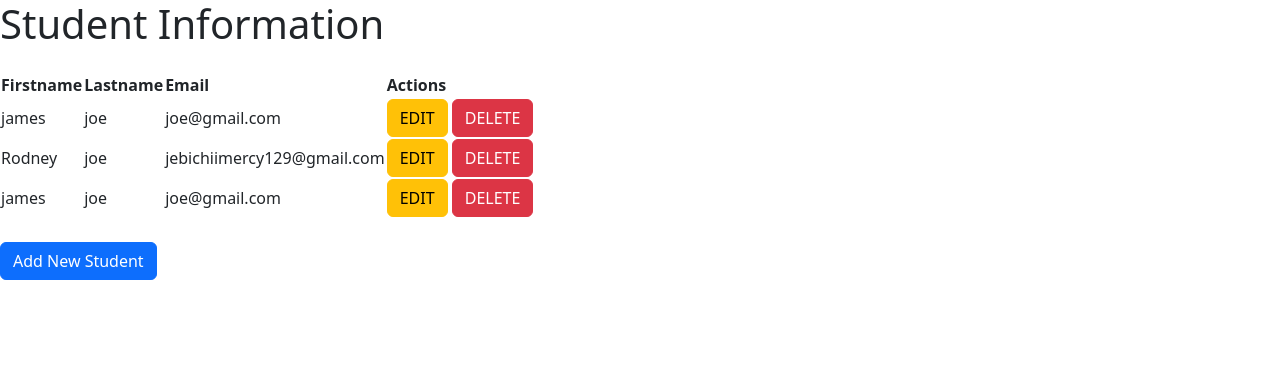
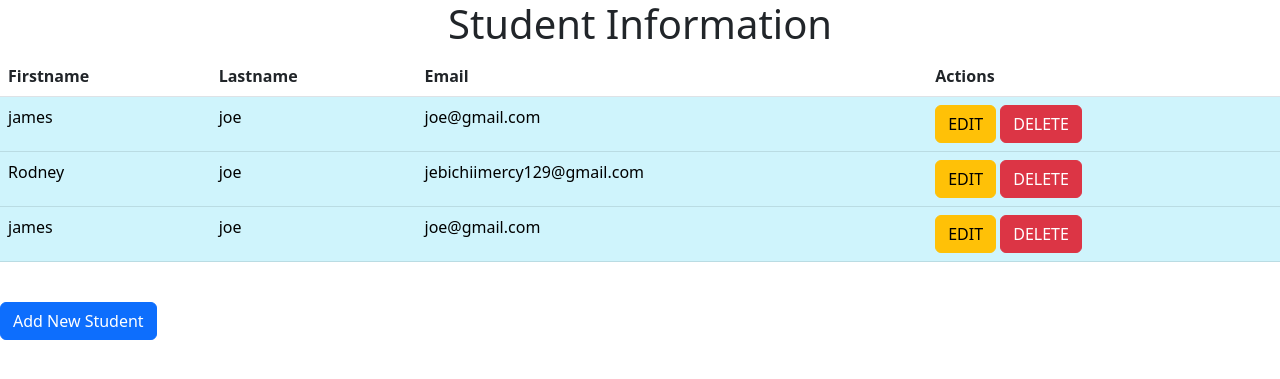
Before and after one commit to Walterwastaken/thecruds, a Django app: page /show in a window 1280 px wide. Shown: the top 379 px of the page. Run offline with Django 4.2, Linux system fonts and the light colour scheme; data comes from the database, SQL or seed files in the repository; both versions use the stored data as it was after the commit; some libraries are stand-ins or nearby versions.

Commit message:
firstcommit

```diff
--- a/templates/base.html
+++ b/templates/base.html
@@ -5,7 +5,7 @@
     <title>Title</title>
 </head>
 <body>
-<div style="background-color:blue;margin-left:200px;margin-right:200px">
+<div style="background-color:lightsteelblue;margin-left:100px;margin-right:100px">
    {% block body %}
 
    {% endblock %}
--- a/templates/edit.html
+++ b/templates/edit.html
@@ -28,4 +28,4 @@
     </form>
 </body>
 </html>
-{% endblock %}
+{% endblock %}{% endblock %}
--- a/templates/show.html
+++ b/templates/show.html
@@ -9,9 +9,9 @@
 
 </head>
 <body>
-<h1>Student Information</h1>
-<table class="table table-info"></table>
-<table content="table table-info">
+<h1 style="text-align: center">Student Information</h1>
+
+<table class="table table-info">
     <thead class="table dark">
      <tr>
         <th>Firstname</th>
```
Also changed, not shown: db.sqlite3.
